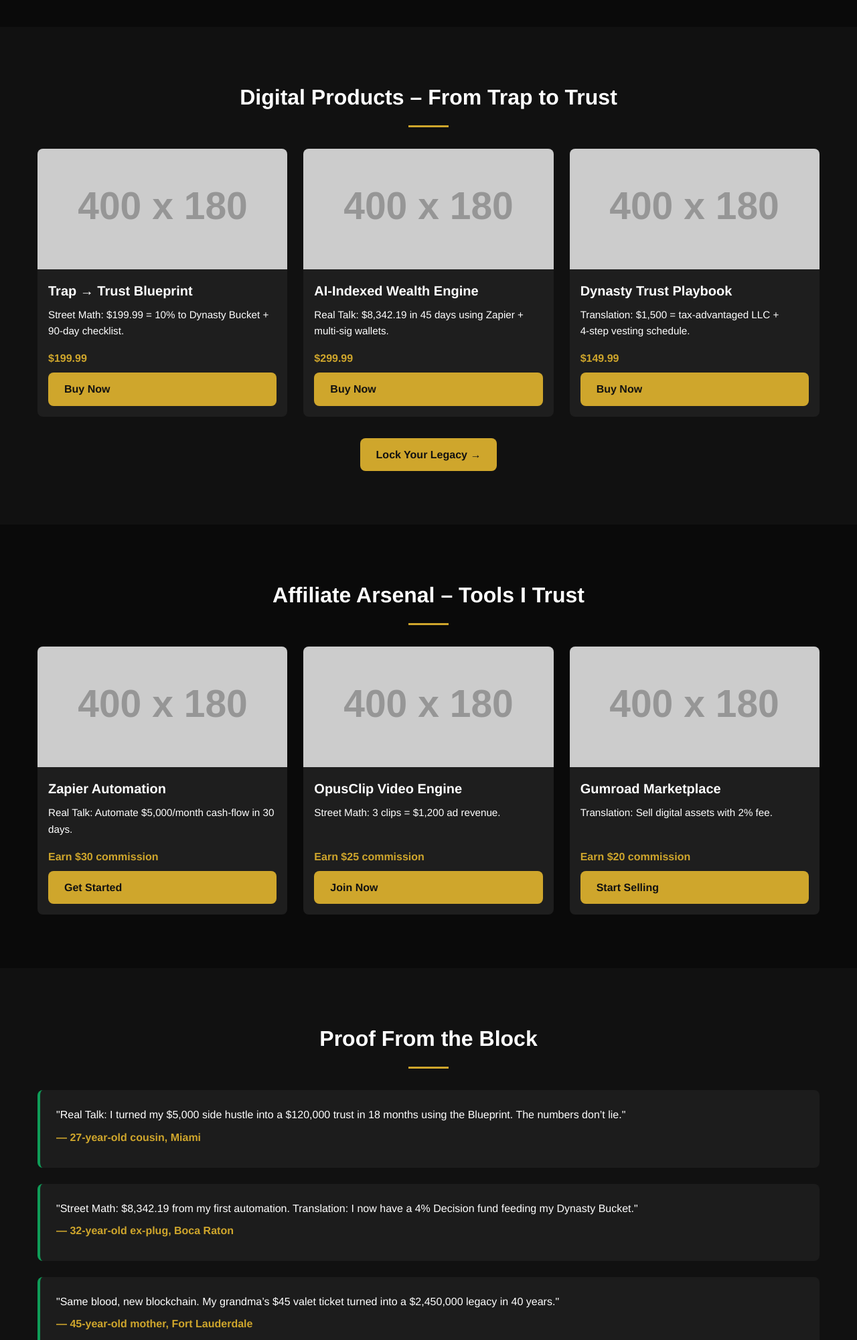
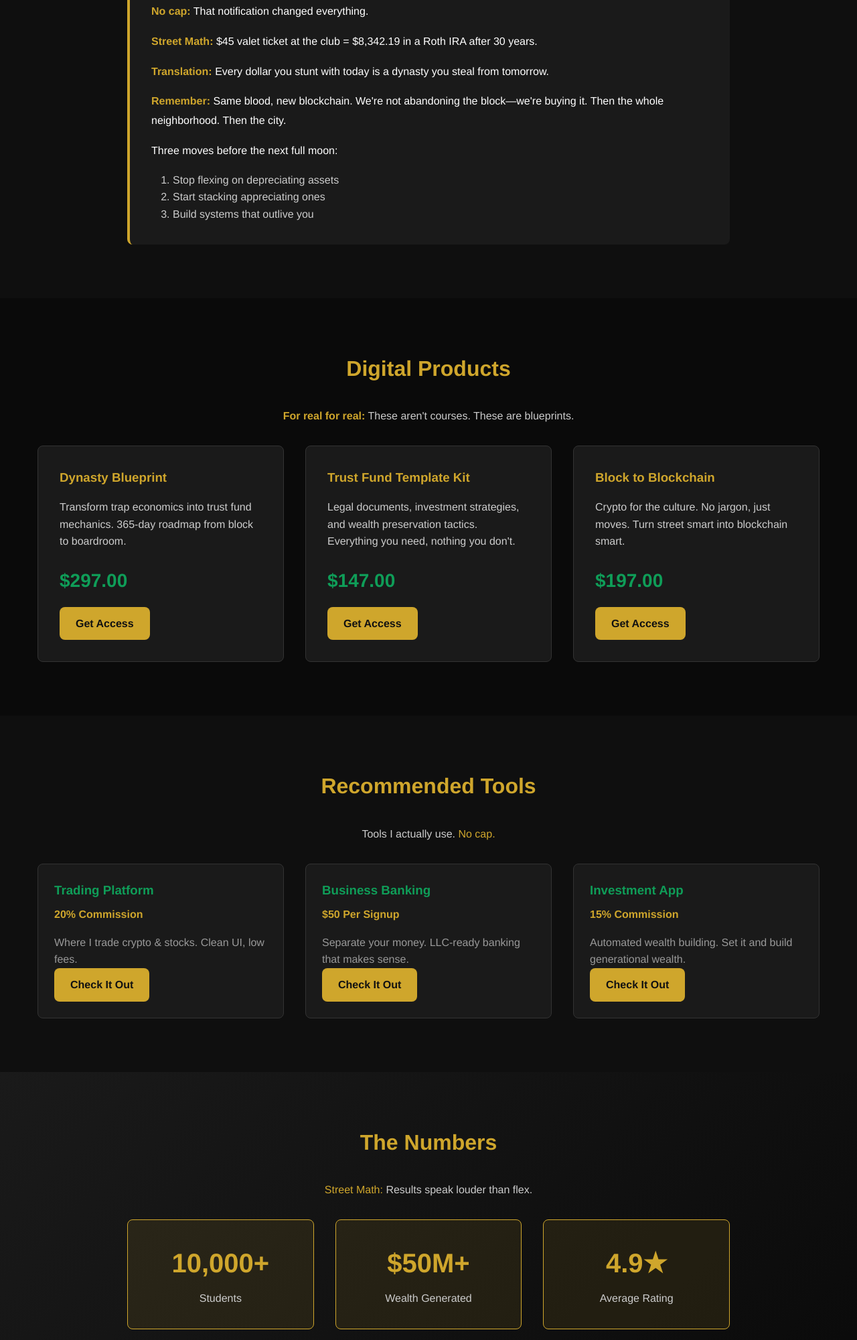
Before and after one commit to leedarrell103-cmyk/benofficial-landing-page, a plain HTML site: page index.html in a window 1280 px wide. Shown: the part 797-2797 px from the top of the page at 67% size. Drawn offline with Linux system fonts and the light colour scheme; placeholder pictures from the web are drawn by us.

Commit message:
Update landing page with new brand voice: No cap / For real for real

````diff
--- a/index.html
+++ b/index.html
@@ -1,10 +1,10 @@
-```html
 <!DOCTYPE html>
 <html lang="en">
 <head>
 <meta charset="UTF-8">
 <title>Benofficial – Wealth Architecture for the Block</title>
 <meta name="viewport" content="width=device-width, initial-scale=1.0">
+<meta name="description" content="No cap: Transform trap economics into trust fund mechanics. Digital products & resources for building generational wealth.">
 <style>
     :root{
         --dark:#0a0a0a;
@@ -33,8 +33,10 @@
         border-radius:var(--radius);
         font-weight:600;
         transition:var(--transition);
+        cursor:pointer;
     }
     .btn:hover{background:#e5b93c;transform:translateY(-2px);}
+
     /* HERO */
     .hero{
         background:linear-gradient(135deg,var(--dark),#1c1c1c);
@@ -42,6 +44,10 @@
         text-align:center;
         position:relative;
         overflow:hidden;
+        min-height:70vh;
+        display:flex;
+        align-items:center;
+        justify-content:center;
     }
     .hero::after{
         content:"";
@@ -50,211 +56,268 @@
         background:radial-gradient(circle at 20% 30%,rgba(207,166,44,.15),transparent 70%);
         pointer-events:none;
     }
-    .hero h1{font-size:2.5rem;margin-bottom:.5rem;}
-    .hero p{font-size:1.125rem;margin-bottom:1.5rem;}
-    .hero .cta{margin-top:2rem;}
+    .hero-content{position:relative;z-index:1;max-width:800px;}
+    .hero h1{font-size:3rem;margin-bottom:.5rem;color:var(--gold);text-shadow:2px 2px 4px rgba(0,0,0,0.5);}
+    .hero .tagline{font-size:1.25rem;margin-bottom:2rem;color:#ddd;font-weight:300;}
+
     /* SECTION */
-    section{padding:4rem 1rem;background:var(--dark);}
-    section:nth-of-type(even){background:#111;}
-    .section-title{
+    section{padding:4rem 1rem;}
+    section h2{
+        font-size:2rem;
+        color:var(--gold);
+        margin-bottom:2rem;
         text-align:center;
-        margin-bottom:2rem;
-        font-size:2rem;
+    }
+
+    /* ORIGIN */
+    .origin{background:#0f0f0f;}
+    .origin-content{
+        max-width:900px;
+        margin:auto;
+        background:#1a1a1a;
+        padding:2rem;
+        border-radius:var(--radius);
+        border-left:4px solid var(--gold);
+    }
+    .origin p{margin-bottom:1rem;line-height:1.8;}
+    .origin .highlight{color:var(--gold);font-weight:600;}
+
+    /* PRODUCTS */
+    .products{background:var(--dark);}
+    .product-grid{
+        display:grid;
+        grid-template-columns:repeat(auto-fit,minmax(300px,1fr));
+        gap:2rem;
+        margin-top:2rem;
+    }
+    .product-card{
+        background:#1a1a1a;
+        padding:2rem;
+        border-radius:var(--radius);
+        border:1px solid #333;
+        transition:var(--transition);
         position:relative;
     }
-    .section-title::after{
-        content:"";
-        width:60px;height:3px;background:var(--gold);
-        display:block;margin:1rem auto;
+    .product-card:hover{
+        border-color:var(--gold);
+        transform:translateY(-5px);
     }
-    .grid{
+    .product-card h3{color:var(--gold);margin-bottom:1rem;}
+    .product-card .price{
+        font-size:1.75rem;
+        color:var(--emerald);
+        font-weight:700;
+        margin:1rem 0;
+    }
+    .product-card p{color:#ccc;margin-bottom:1.5rem;min-height:60px;}
+
+    /* AFFILIATES */
+    .affiliates{background:#0f0f0f;}
+    .affiliate-grid{
         display:grid;
-        gap:1.5rem;
-        grid-template-columns:repeat(auto-fit,minmax(260px,1fr));
+        grid-template-columns:repeat(auto-fit,minmax(280px,1fr));
+        gap:2rem;
+        margin-top:2rem;
     }
-    .card{
-        background:#1e1e1e;
-        border-radius:var(--radius);
-        overflow:hidden;
-        transition:var(--transition);
-        display:flex;
-        flex-direction:column;
-    }
-    .card:hover{transform:translateY(-5px);box-shadow:0 8px 20px rgba(0,0,0,.5);}
-    .card img{width:100%;height:180px;object-fit:cover;}
-    .card-body{padding:1rem;flex:1;display:flex;flex-direction:column;}
-    .card-body h3{margin-bottom:.5rem;font-size:1.25rem;}
-    .card-body p{flex:1;margin-bottom:1rem;font-size:.95rem;}
-    .card-body .price{font-weight:600;color:var(--gold);margin-bottom:.5rem;}
-    .card-body .buy{margin-top:auto;}
-    /* TESTIMONIALS */
-    .testimonials{background:#0a0a0a;padding:4rem 1rem;}
-    .testimonial{
-        background:#1c1c1c;
-        border-left:4px solid var(--emerald);
+    .affiliate-card{
+        background:#1a1a1a;
         padding:1.5rem;
         border-radius:var(--radius);
-        margin-bottom:1.5rem;
+        border:1px solid #333;
+        transition:var(--transition);
     }
-    .testimonial p{margin-bottom:.5rem;}
-    .testimonial .author{font-weight:600;color:var(--gold);}
-    /* CTA BANNER */
-    .cta-banner{
-        background:linear-gradient(135deg,var(--emerald),#0a0a0a);
+    .affiliate-card:hover{
+        border-color:var(--emerald);
+        transform:translateY(-3px);
+    }
+    .affiliate-card h3{color:var(--emerald);margin-bottom:.5rem;}
+    .affiliate-card .commission{
+        color:var(--gold);
+        font-weight:600;
+        margin-bottom:1rem;
+    }
+
+    /* TRUST */
+    .trust{
+        background:linear-gradient(135deg,#1a1a1a,var(--dark));
         text-align:center;
-        padding:3rem 1rem;
     }
-    .cta-banner h2{font-size:2rem;margin-bottom:1rem;}
-    .footer{
-        background:#000;
-        color:#aaa;
+    .stats{
+        display:grid;
+        grid-template-columns:repeat(auto-fit,minmax(200px,1fr));
+        gap:2rem;
+        margin:2rem auto;
+        max-width:900px;
+    }
+    .stat-item{
+        padding:2rem;
+        background:rgba(207,166,44,.1);
+        border-radius:var(--radius);
+        border:1px solid var(--gold);
+    }
+    .stat-number{
+        font-size:2.5rem;
+        color:var(--gold);
+        font-weight:700;
+    }
+    .stat-label{color:#ccc;margin-top:.5rem;}
+
+    /* FOOTER CTA */
+    .footer-cta{
+        background:var(--dark);
+        padding:4rem 1rem;
         text-align:center;
+    }
+    .footer-cta h2{margin-bottom:1rem;}
+    .footer-cta p{font-size:1.1rem;margin-bottom:2rem;color:#ccc;}
+
+    /* FOOTER */
+    footer{
+        background:#0a0a0a;
         padding:2rem 1rem;
-        font-size:.9rem;
+        text-align:center;
+        border-top:2px solid var(--gold);
     }
-    @media(max-width:768px){
+    footer p{color:#999;font-size:.9rem;}
+
+    @media (max-width:768px){
         .hero h1{font-size:2rem;}
-        .section-title{font-size:1.75rem;}
+        .hero .tagline{font-size:1rem;}
+        section{padding:3rem 1rem;}
     }
 </style>
 </head>
 <body>
 
 <!-- HERO -->
-<header class="hero">
+<section class="hero">
+    <div class="hero-content">
+        <h1>Legacy Over Lifestyle</h1>
+        <p class="tagline">No cap: I'm not here to teach you how to stunt. I'm here to show you how to build.</p>
+        <a href="#products" class="btn">Shop Products</a>
+    </div>
+</section>
+
+<!-- ORIGIN STORY -->
+<section class="origin">
     <div class="container">
-        <h1>Same blood, new blockchain.</h1>
-        <p>I was on the rooftop of a mahogany‑paneled condo, watching the sunset over Biscayne Bay, when my phone buzzed. Real Talk: the block just sent me a $8,342.19 notification.</p>
-        <div class="cta">
-            <a href="#products" class="btn">Grab the Blueprint →</a>
+        <h2>The Origin</h2>
+        <div class="origin-content">
+            <p>I was on the block, counting bread, when my phone buzzed.</p>
+            <p><span class="highlight">No cap:</span> That notification changed everything.</p>
+            <p><span class="highlight">Street Math:</span> $45 valet ticket at the club = $8,342.19 in a Roth IRA after 30 years.</p>
+            <p><span class="highlight">Translation:</span> Every dollar you stunt with today is a dynasty you steal from tomorrow.</p>
+            <p><span class="highlight">Remember:</span> Same blood, new blockchain. We're not abandoning the block—we're buying it. Then the whole neighborhood. Then the city.</p>
+            <p>Three moves before the next full moon:</p>
+            <ol style="margin-left:2rem;margin-top:1rem;color:#ccc;">
+                <li>Stop flexing on depreciating assets</li>
+                <li>Start stacking appreciating ones</li>
+                <li>Build systems that outlive you</li>
+            </ol>
         </div>
-    </div>
-</header>
-
-<!-- ABOUT / ORIGIN STORY -->
-<section id="about">
-    <div class="container">
-        <h2 class="section-title">The Street‑Philosopher Turned Wealth Architect</h2>
-        <p><strong>I'm not here to hype, I'm here to architect.</strong> I grew up in the trap, counting product moves on a cracked phone screen. Street Math: 3 hustles = $12,000/month, but no safety net.</p>
-        <p>Translation: Those same numbers, when auto‑swept into a dynasty trust, become a $2,450,000 legacy in 40 years. The shift? I swapped the plug for a smart‑contract.</p>
-        <p>Remember: Legacy > Lifestyle. The system is simple, and tonight you can start building it.</p>
-        <div class="cta"><a href="#products" class="btn">Start Building →</a></div>
     </div>
 </section>
 
 <!-- DIGITAL PRODUCTS -->
-<section id="products">
+<section class="products" id="products">
     <div class="container">
-        <h2 class="section-title">Digital Products – From Trap to Trust</h2>
-        <div class="grid">
-            <div class="card">
-                <img src="https://via.placeholder.com/400x180?text=Blueprint+1" alt="Blueprint 1">
-                <div class="card-body">
-                    <h3>Trap → Trust Blueprint</h3>
-                    <p>Street Math: $199.99 = 10% to Dynasty Bucket + 90‑day checklist.</p>
-                    <div class="price">$199.99</div>
-                    <a href="#" class="btn buy">Buy Now</a>
-                </div>
+        <h2>Digital Products</h2>
+        <p style="text-align:center;color:#ccc;margin-bottom:2rem;">
+            <span style="color:var(--gold);font-weight:600;">For real for real:</span> These aren't courses. These are blueprints.
+        </p>
+        <div class="product-grid">
+            <div class="product-card">
+                <h3>Dynasty Blueprint</h3>
+                <p>Transform trap economics into trust fund mechanics. 365-day roadmap from block to boardroom.</p>
+                <div class="price">$297.00</div>
+                <a href="#" class="btn">Get Access</a>
             </div>
-            <div class="card">
-                <img src="https://via.placeholder.com/400x180?text=Blueprint+2" alt="Blueprint 2">
-                <div class="card-body">
-                    <h3>AI‑Indexed Wealth Engine</h3>
-                    <p>Real Talk: $8,342.19 in 45 days using Zapier + multi‑sig wallets.</p>
-                    <div class="price">$299.99</div>
-                    <a href="#" class="btn buy">Buy Now</a>
-                </div>
+            <div class="product-card">
+                <h3>Trust Fund Template Kit</h3>
+                <p>Legal documents, investment strategies, and wealth preservation tactics. Everything you need, nothing you don't.</p>
+                <div class="price">$147.00</div>
+                <a href="#" class="btn">Get Access</a>
             </div>
-            <div class="card">
-                <img src="https://via.placeholder.com/400x180?text=Blueprint+3" alt="Blueprint 3">
-                <div class="card-body">
-                    <h3>Dynasty Trust Playbook</h3>
-                    <p>Translation: $1,500 = tax‑advantaged LLC + 4‑step vesting schedule.</p>
-                    <div class="price">$149.99</div>
-                    <a href="#" class="btn buy">Buy Now</a>
-                </div>
+            <div class="product-card">
+                <h3>Block to Blockchain</h3>
+                <p>Crypto for the culture. No jargon, just moves. Turn street smart into blockchain smart.</p>
+                <div class="price">$197.00</div>
+                <a href="#" class="btn">Get Access</a>
             </div>
-        </div>
-        <div class="cta" style="margin-top:2rem;text-align:center;">
-            <a href="#cta" class="btn">Lock Your Legacy →</a>
         </div>
     </div>
 </section>
 
 <!-- AFFILIATE PRODUCTS -->
-<section id="affiliates">
+<section class="affiliates">
     <div class="container">
-        <h2 class="section-title">Affiliate Arsenal – Tools I Trust</h2>
-        <div class="grid">
-            <div class="card">
-                <img src="https://via.placeholder.com/400x180?text=Zapier" alt="Zapier">
-                <div class="card-body">
-                    <h3>Zapier Automation</h3>
-                    <p>Real Talk: Automate $5,000/month cash‑flow in 30 days.</p>
-                    <div class="price">Earn $30 commission</div>
-                    <a href="#" class="btn buy">Get Started</a>
-                </div>
+        <h2>Recommended Tools</h2>
+        <p style="text-align:center;color:#ccc;margin-bottom:2rem;">
+            Tools I actually use. <span style="color:var(--gold);">No cap.</span>
+        </p>
+        <div class="affiliate-grid">
+            <div class="affiliate-card">
+                <h3>Trading Platform</h3>
+                <p class="commission">20% Commission</p>
+                <p style="color:#999;">Where I trade crypto & stocks. Clean UI, low fees.</p>
+                <a href="#" class="btn">Check It Out</a>
             </div>
-            <div class="card">
-                <img src="https://via.placeholder.com/400x180?text=OpusClip" alt="OpusClip">
-                <div class="card-body">
-                    <h3>OpusClip Video Engine</h3>
-                    <p>Street Math: 3 clips = $1,200 ad revenue.</p>
-                    <div class="price">Earn $25 commission</div>
-                    <a href="#" class="btn buy">Join Now</a>
-                </div>
+            <div class="affiliate-card">
+                <h3>Business Banking</h3>
+                <p class="commission">$50 Per Signup</p>
+                <p style="color:#999;">Separate your money. LLC-ready banking that makes sense.</p>
+                <a href="#" class="btn">Check It Out</a>
             </div>
-            <div class="card">
-                <img src="https://via.placeholder.com/400x180?text=Gumroad" alt="Gumroad">
-                <div class="card-body">
-                    <h3>Gumroad Marketplace</h3>
-                    <p>Translation: Sell digital assets with 2% fee.</p>
-                    <div class="price">Earn $20 commission</div>
-                    <a href="#" class="btn buy">Start Selling</a>
-                </div>
+            <div class="affiliate-card">
+                <h3>Investment App</h3>
+                <p class="commission">15% Commission</p>
+                <p style="color:#999;">Automated wealth building. Set it and build generational wealth.</p>
+                <a href="#" class="btn">Check It Out</a>
             </div>
         </div>
     </div>
 </section>
 
-<!-- TRUST / SOCIAL PROOF -->
-<section class="testimonials">
+<!-- TRUST SECTION -->
+<section class="trust">
     <div class="container">
-        <h2 class="section-title">Proof From the Block</h2>
-        <div class="testimonial">
-            <p>"Real Talk: I turned my $5,000 side hustle into a $120,000 trust in 18 months using the Blueprint. The numbers don’t lie."</p>
-            <p class="author">— 27‑year‑old cousin, Miami</p>
-        </div>
-        <div class="testimonial">
-            <p>"Street Math: $8,342.19 from my first automation. Translation: I now have a 4% Decision fund feeding my Dynasty Bucket."</p>
-            <p class="author">— 32‑year‑old ex‑plug, Boca Raton</p>
-        </div>
-        <div class="testimonial">
-            <p>"Same blood, new blockchain. My grandma’s $45 valet ticket turned into a $2,450,000 legacy in 40 years."</p>
-            <p class="author">— 45‑year‑old mother, Fort Lauderdale</p>
+        <h2>The Numbers</h2>
+        <p style="color:#ccc;margin-bottom:2rem;">
+            <span style="color:var(--gold);">Street Math:</span> Results speak louder than flex.
+        </p>
+        <div class="stats">
+            <div class="stat-item">
+                <div class="stat-number">10,000+</div>
+                <div class="stat-label">Students</div>
+            </div>
+            <div class="stat-item">
+                <div class="stat-number">$50M+</div>
+                <div class="stat-label">Wealth Generated</div>
+            </div>
+            <div class="stat-item">
+                <div class="stat-number">4.9★</div>
+                <div class="stat-label">Average Rating</div>
+            </div>
         </div>
     </div>
 </section>
 
-<!-- CALL TO ACTION BANNER -->
-<section id="cta" class="cta-banner">
+<!-- FOOTER CTA -->
+<section class="footer-cta">
     <div class="container">
-        <h2>Three Moves Before the Next Full Moon</h2>
-        <ol style="text-align:left;max-width:600px;margin:auto;">
-            <li>Sign up for the <strong>Trap → Trust Blueprint</strong> ($199.99) – <em>instant PDF</em>.</li>
-            <li>Connect Zapier & multi‑sig wallet – <strong>Street Math:</strong> automate $5,342.19 in 45 days.</li>
-            <li>Deposit 10% into your Dynasty Trust – <strong>Translation:</strong> compound at 7% annually → $2,450,000 in 40 years.</li>
-        </ol>
-        <p style="margin-top:1rem;">Remember: The block never sleeps, but your legacy can be set on autopilot.</p>
-        <a href="#" class="btn">Lock My Legacy Now 🔥</a>
+        <h2>Ready to Build?</h2>
+        <p><span style="color:var(--gold);">For real for real:</span> Every empire started with a decision.</p>
+        <a href="#products" class="btn" style="font-size:1.1rem;padding:1rem 2rem;">Start Your Dynasty</a>
     </div>
 </section>
 
-<footer class="footer">
-    <p>© 2025 Benofficial. All rights reserved.</p>
-    <p>Luxury is legacy.</p>
+<!-- FOOTER -->
+<footer>
+    <div class="container">
+        <p>&copy; 2025 Benofficial. Legacy over lifestyle. Trust over traps.</p>
+        <p style="margin-top:.5rem;"><a href="/admin.html" style="color:#666;">Admin</a></p>
+    </div>
 </footer>
 
 </body>
 </html>
-```
````
